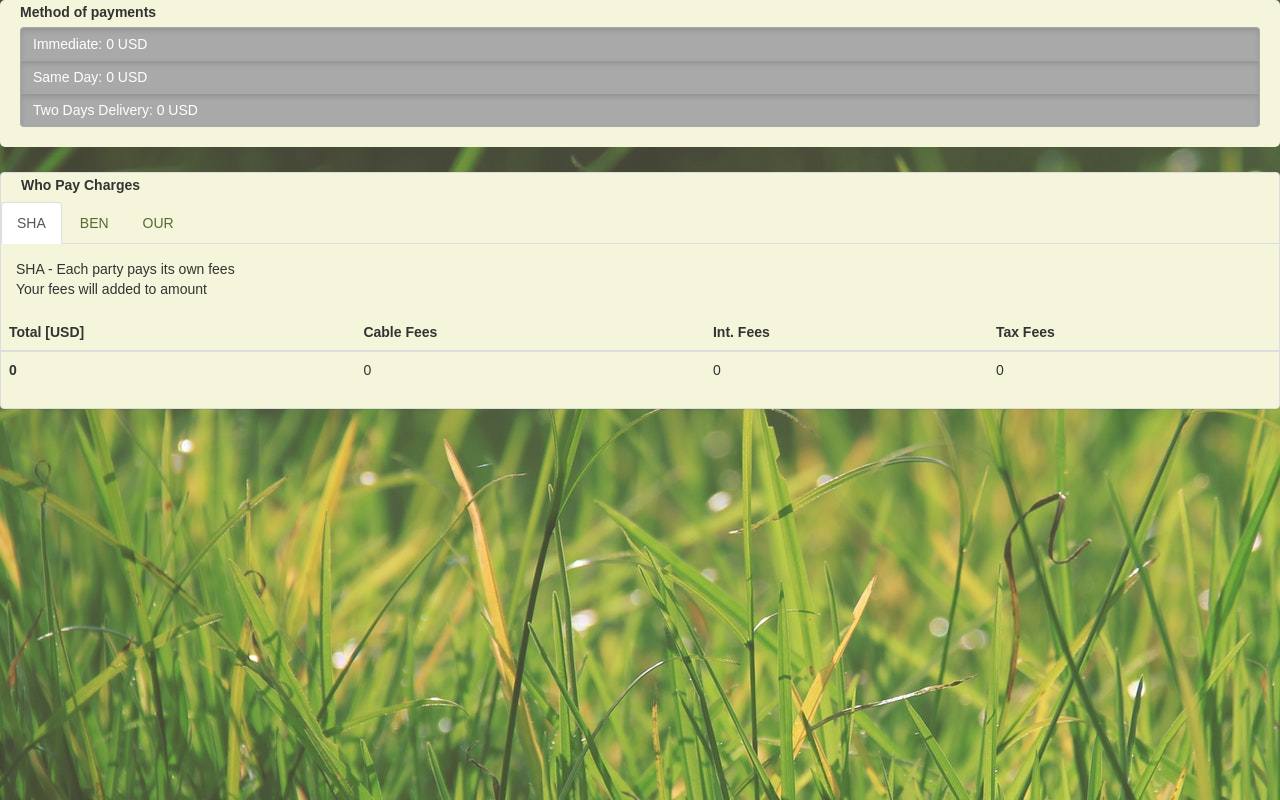
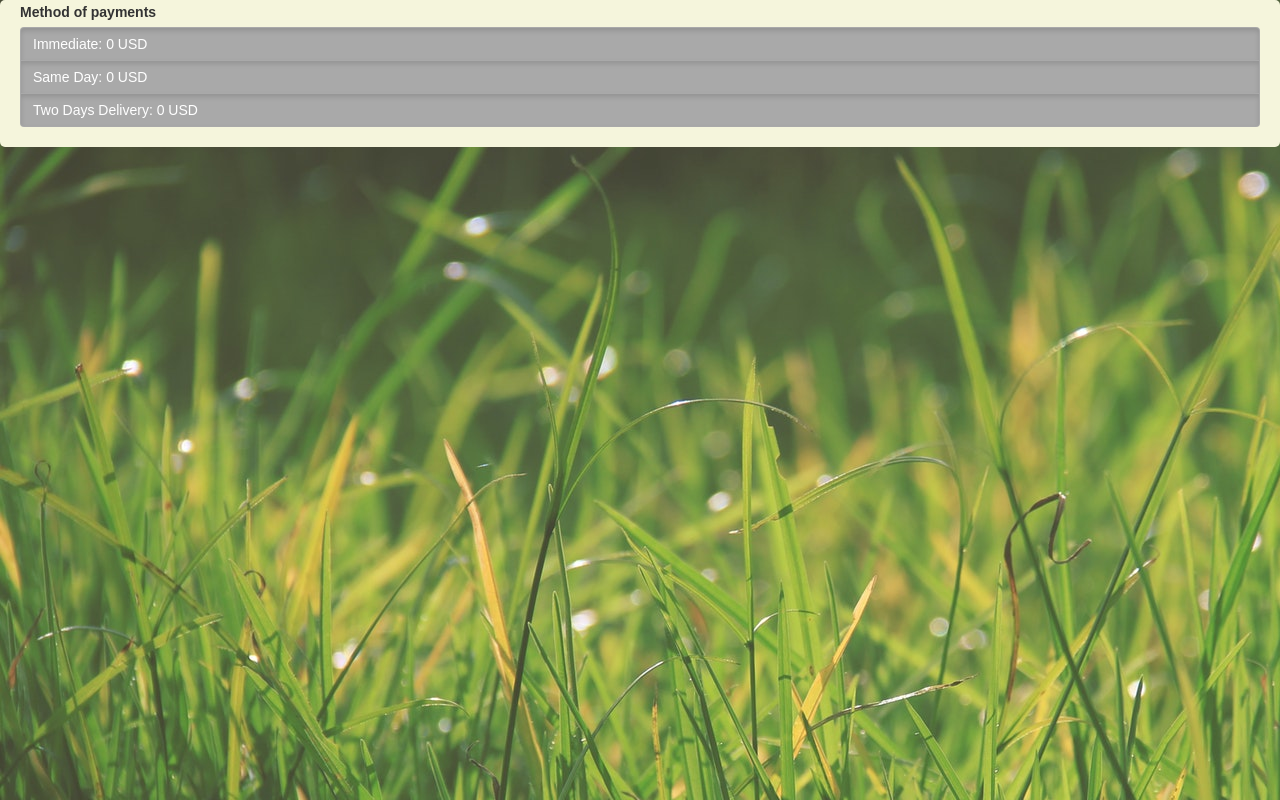
Before and after one commit to orenWolinsky/bank-web-hackathon, an Angular app in the folder my-bank-webpage3/: page /mop in a window 1280 px wide. Built offline with nearby package versions, Linux system fonts and the light colour scheme; what ng2-dropdown would draw is missing.

Commit message:
add ngif to table

```diff
--- a/my-bank-webpage3/src/app/users/mop/mop.component.html
+++ b/my-bank-webpage3/src/app/users/mop/mop.component.html
@@ -21,7 +21,7 @@
 
 
 
-<div class="panel panel-default block-fee-info fee-info-div" (click)="setChoosenFees($event)">
+<div class="panel panel-default block-fee-info fee-info-div" *ngIf="isVisible" (click)="setChoosenFees($event)">
         <div class="whopay"><label for="pwd">Who Pay Charges</label></div>
         <ul class="nav nav-tabs">
             <li class="active"><a data-toggle="tab" href="#sha" class="tab-grn">SHA</a></li>
```
